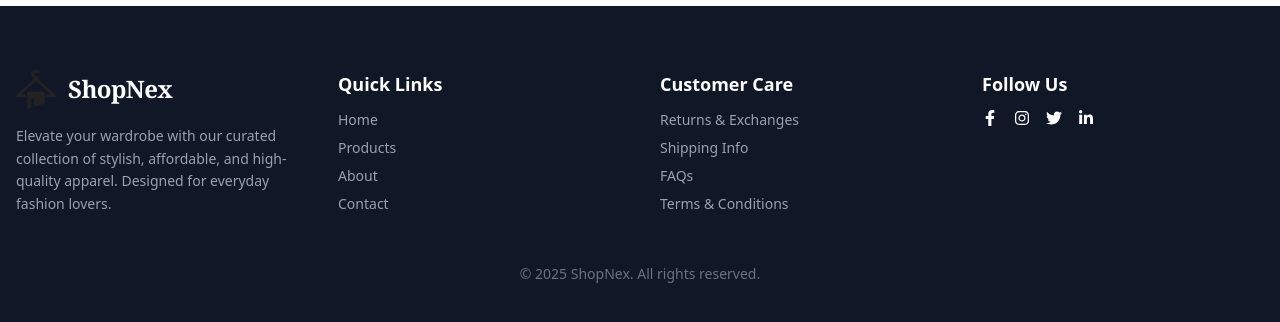
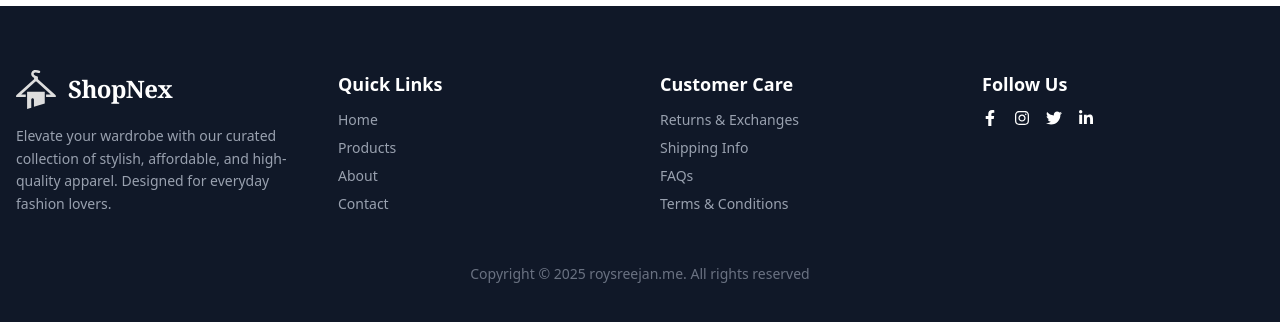
Before and after one commit to roysreejan/shopnex, a React (Vite) app: page /about in a window 1280 px wide. Shown: the part 1054-1376 px from the top of the page. Built offline with nearby package versions, Linux system fonts and the light colour scheme; no server answers.

Commit message:
footer updated

```diff
--- a/src/components/Footer.jsx
+++ b/src/components/Footer.jsx
@@ -27,7 +27,7 @@ const Footer = () => {
           <div className="flex items-center mb-4">
             <Link to="/#hero" className="flex items-center">
               <div className="mr-3">
-                <img className="w-[40px]" src={Logo} alt="ShopNex Logo" />
+                <img className="w-[40px] filter invert" src={Logo} alt="ShopNex Logo" />
               </div>
               <h2 className="text-2xl font-bold font-serif tracking-tight">
                 ShopNex
@@ -118,7 +118,7 @@ const Footer = () => {
         transition={{ duration: 0.6, delay: 0.8 }}
         className="mt-12 text-center text-gray-500 text-sm"
       >
-        &copy; {new Date().getFullYear()} ShopNex. All rights reserved.
+        Copyright &copy; {new Date().getFullYear()} roysreejan.me. All rights reserved
       </motion.div>
     </motion.footer>
   );
```
